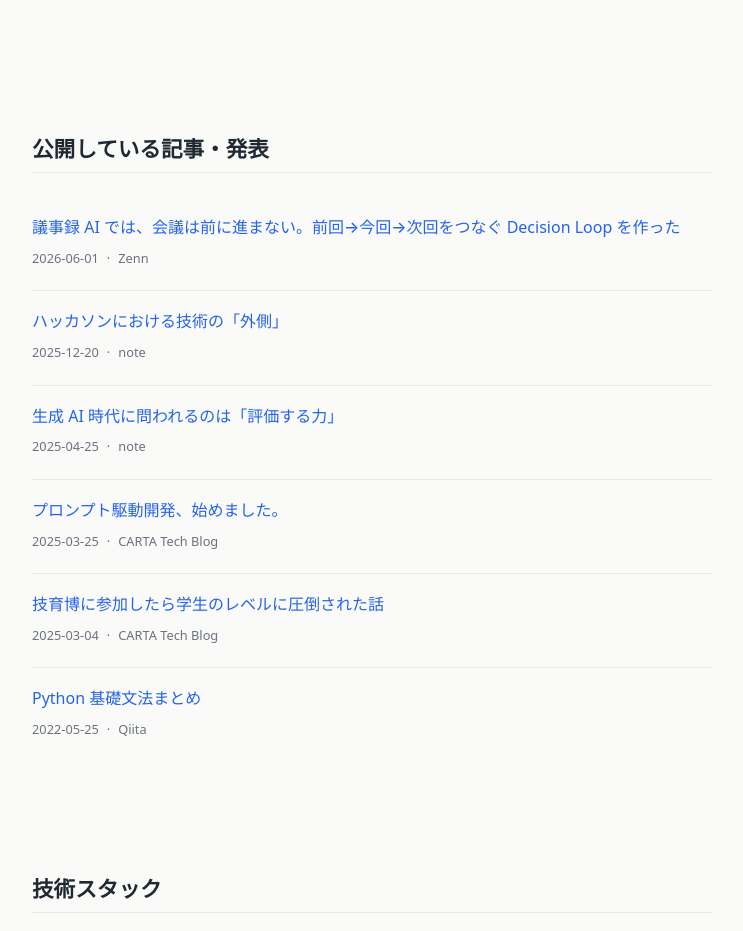
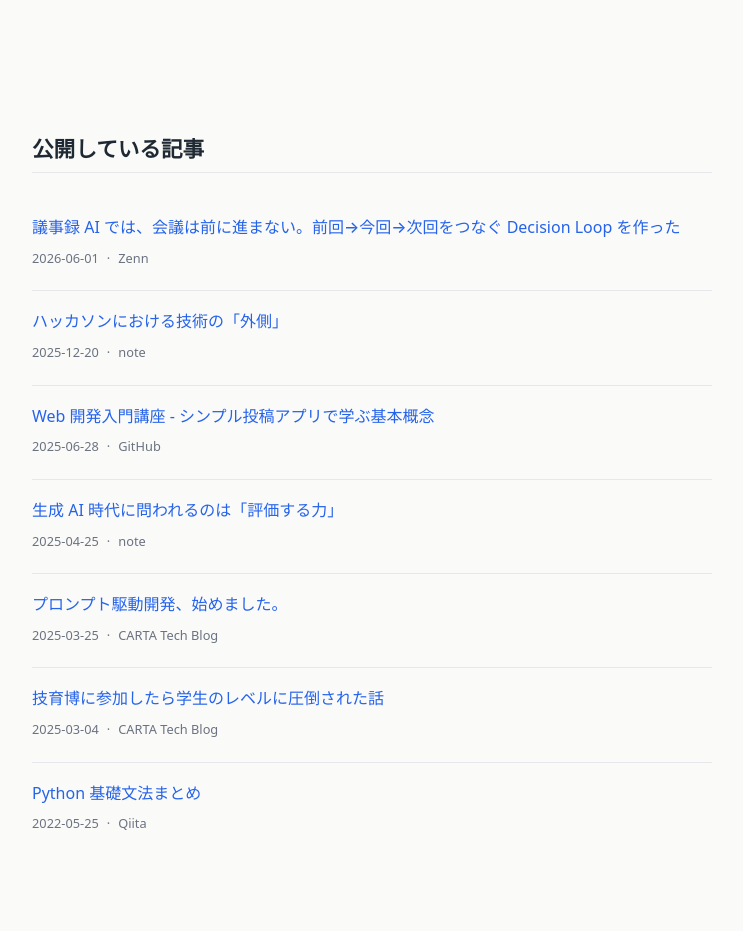
Before and after one commit to KITA-DS12/kitaPortfolio, a Nuxt app: page / in a window 1280 px wide. Shown: the part 7760-8691 px from the top of the page, without its empty margins (268-1011 px from the left). Built offline with nearby package versions, Linux system fonts and the light colour scheme.

Commit message:
feat: 公開記事セクションの名称変更と Web 開発入門講座を追加
- セクション名を「公開している記事・発表」から「公開している記事」に変更
- Web 開発入門講座 (KITA-DS12/web-app-simple) を時系列順に追加

```diff
--- a/components/Articles.vue
+++ b/components/Articles.vue
@@ -1,7 +1,7 @@
 <template>
   <section id="output" class="section">
     <div class="container">
-      <h2 class="section-title">公開している記事・発表</h2>
+      <h2 class="section-title">公開している記事</h2>
       <ul class="articles">
         <li v-for="article in articles" :key="article.url" class="article">
           <a :href="article.url" target="_blank" rel="noopener">
@@ -39,6 +39,12 @@ const articles: Article[] = [
     title: "ハッカソンにおける技術の「外側」",
     source: "note",
     url: "https://note.com/rkita_12/n/ndaa6c199c713",
+  },
+  {
+    date: "2025-06-28",
+    title: "Web 開発入門講座 - シンプル投稿アプリで学ぶ基本概念",
+    source: "GitHub",
+    url: "https://github.com/KITA-DS12/web-app-simple/blob/main/lecture-materials.md",
   },
   {
     date: "2025-04-25",
```
